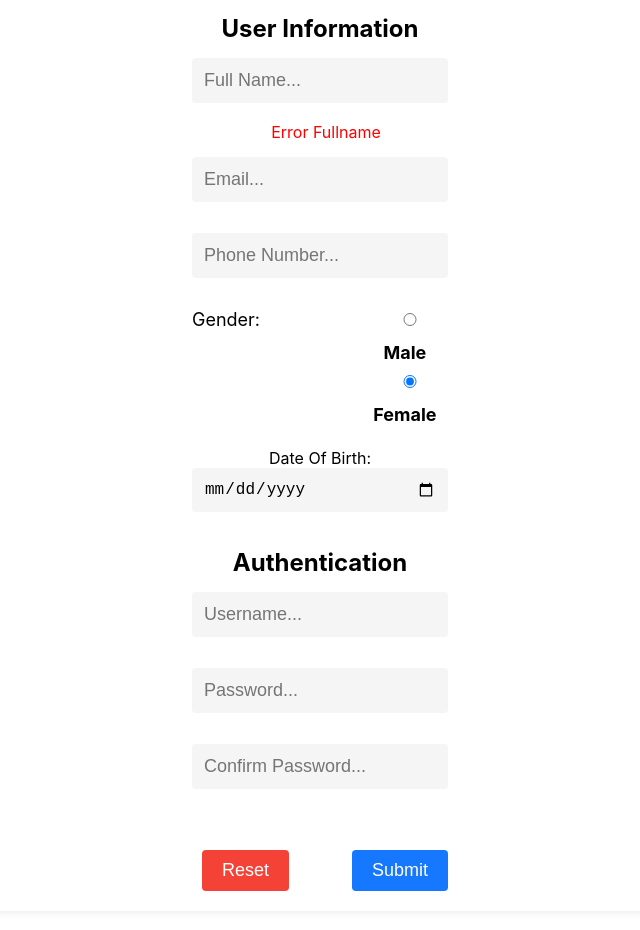
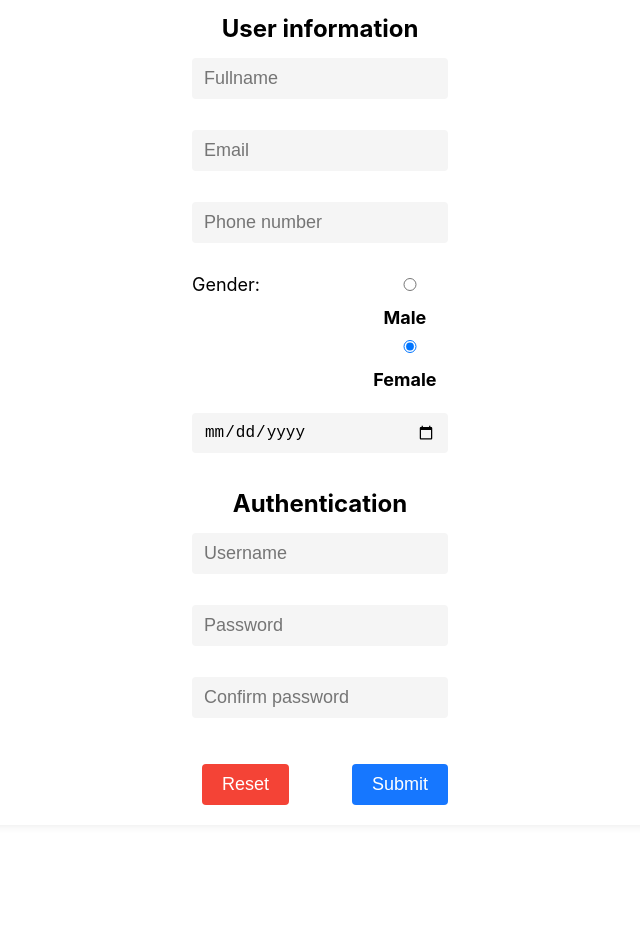
Before and after one commit to Engine194/railway-78-reactjs, a React (Create React App) app in the folder hex-rgb-converter/: page / in a window 1280 px wide. Shown: the part 1320-2250 px from the top of the page, without its empty margins (320-960 px from the left). After the commit the page ends 2165 px from the top, so only its background shows below. Built offline with nearby package versions, Linux system fonts and the light colour scheme.

Commit message:
child component

```diff
--- a/hex-rgb-converter/src/App.js
+++ b/hex-rgb-converter/src/App.js
@@ -1,4 +1,4 @@
-import { useState } from "react";
+import { createContext, useState } from "react";
 import "./App.css";
 import ArrowLeft from "./ArrowLeft";
 import ArrowRight from "./ArrowRight";
@@ -6,11 +6,96 @@ import ColorInput from "./ColorInput";
 import ActionButton from "./ActionButton";
 import { COLOR_TYPE, generateColorInputProps } from "./utils";
 import ChienForm from "./ChienForm";
+import { GENDER_TYPE } from "./utils";
+export const UserFormContext = createContext();
+
+const initialInputValue = { value: "", error: ""}
 
 function App() {
   const [hex, setHex] = useState("");
   const [rgb, setRgb] = useState("");
+  const [fullName, setFullName] = useState(initialInputValue);
+    const [gender, setGender] = useState({
+        value: GENDER_TYPE.FEMALE,
+        error: "",
+    });
+    const [email, setEmail] = useState(initialInputValue);
+    const [username, setUsername] = useState(initialInputValue);
+    const [password, setPassword] = useState(initialInputValue);
+    const [confirmPassword, setConfirmPassword] = useState(initialInputValue);
+    const [dateOfBirth, setDateOfBirth] = useState(initialInputValue);
+    const [phoneNumber, setPhoneNumber] = useState(initialInputValue);
 
+    const onChangeHandlerFactory = (setState) => {
+        return (event) => {
+            const inputEle = event.target;
+            setState((previousState) => {
+                return { ...previousState, value: inputEle.value };
+            });
+        };
+    };
+
+    const resetFullname = () => {
+        setFullName(initialInputValue);
+    }
+
+    const onValidateFactory = (setState) => {
+        return (errorMsg) => {
+            setState((previousState) => {
+                return { ...previousState, error: errorMsg };
+            });
+        };
+    };
+
+    const clearErrors = () => {
+        [
+            setFullName,
+            setGender,
+            setEmail,
+            setUsername,
+            setPassword,
+            setConfirmPassword,
+            setDateOfBirth,
+            setPhoneNumber,
+        ].forEach((setState) => {
+            setState((previousState) => {
+                return { ...previousState, error: "" };
+            });
+        });
+    };
+
+    const handleChangeGender = onChangeHandlerFactory(setGender);
+
+    const handleSubmit = (event) => {
+        event.preventDefault();
+        // validate
+        clearErrors();
+        // validate Fullname
+        if (/[^a-zA-Z ]/.test(fullName.value)) {
+            onValidateFactory(setFullName)("Fullname is not valid...");
+        }
+
+        if (/[^01]/.test(gender.value)) {
+            onValidateFactory(setGender)("Gender is not valid...");
+        }
+
+        if (!/^[\w-.]+@([\w-]+\.)+[\w-]{2,4}$/.test(email.value)) {
+            onValidateFactory(setEmail)("Email is not valid...");
+        }
+
+        const values = {
+            fullName: fullName.value, // alphabet
+            gender: gender.value, // '0' | '1'
+            email: email.value, // must be an email
+            username: username.value, // alphabet | number && min(5) max(50)
+            password: password.value, // min(8) & alphabet(1) & ALPHABET(1) & number(1)
+            confirmPassword: confirmPassword.value, // must equal password
+            dateOfBirth: dateOfBirth.value, // must greater than 10 years old
+            phoneNumber: phoneNumber.value, // min(9) & max(12)
+        };
+        // Call api create user
+        console.log("values...", values); // AXIOS == fetch
+    };
   const toHex = () => {
     const numbers = rgb.split(",").map((num) => (+num).toString(16));
     const newVal = numbers.reduce((acc, val) => {
@@ -78,10 +163,10 @@ function App() {
     });
   };
 
-  const handleSubmit = (e) => {
-    e.preventDefault();
-    console.log('Form submitted:', formData);
-  };
+  // const handleSubmit = (e) => {
+  //   e.preventDefault();
+  //   console.log('Form submitted:', formData);
+  // };
 
   const handleReset = () => {
     setFormData({
@@ -188,8 +273,28 @@ function App() {
           Reset
         </button>
       </form>
-      <ChienForm/>
+      <ChienForm
+        fullName={fullName}
+        email={email}
+        phoneNumber={phoneNumber}
+        gender={gender}
+        dateOfBirth={dateOfBirth}
+        username={username}
+        password={password}
+        confirmPassword={confirmPassword}
+        api={{
+          setFullName,
+          setEmail,
+          setUsername,
+          setPassword,
+          setConfirmPassword,
+          setDateOfBirth,
+          setPhoneNumber,
+          onChangeHandlerFactory
+        }}
+      />
     </div>
+
   );
 }
 export default App;
--- a/hex-rgb-converter/src/ChienForm.js
+++ b/hex-rgb-converter/src/ChienForm.js
@@ -1,169 +1,234 @@
 import { useState } from "react";
-import './ChienForm.css';
+import "./ChienForm.style.css";
 import { GENDER_TYPE } from "./utils";
+import UserInformation from "./Userinformation";
 
-const ChienForm = () => {
-    const [fullName, setFullName] = useState('');
-    const [gender, setGender] = useState(GENDER_TYPE.FEMALE);
-    // const handleChangeFullName = (event) => {
-    //     const inputEle = event.target;
-    //     setFullName(inputEle.value)
+const initialInputValue = { value: "", error: "" };
+const ChienForm = (props) => {
+    const {
+        fullName,
+        email,
+        gender,
+        username,
+        password,
+        confirmPassword,
+        dateOfBirth,
+        phoneNumber,
+        api: {
+            setFullName,
+            setEmail,
+            setUsername,
+            setGender,
+            setPassword,
+            setConfirmPassword,
+            setDateOfBirth,
+            setPhoneNumber,
+            onChangeHandlerFactory,
+            handleChangeGender,
+            handleSubmit,
+        }
+    } = props || {};
+    // const onChangeHandlerFactory = (setState) => {
+    //     return (event) => {
+    //         const inputEle = event.target;
+    //         setState((previousState) => {
+    //             return { ...previousState, value: inputEle.value };
+    //         });
+    //     };
+    // };
+
+    // const resetFullname = () => {
+    //     setFullName(initialInputValue);
     // }
-    // console.log(fullName);
 
-    const [email, setEmail] = useState('');
-    // const handleChangeEmail = (event) => {
-    //     const inputEle = event.target;
-    //     setEmail(inputEle.value)
-    // }
-    // console.log(email);
+    // const onValidateFactory = (setState) => {
+    //     return (errorMsg) => {
+    //         setState((previousState) => {
+    //             return { ...previousState, error: errorMsg };
+    //         });
+    //     };
+    // };
 
-    const [phone, setPhone] = useState('');
-    // const handleChangePhone = (event) => {
-    //     const inputEle = event.target;
-    //     setPhone(inputEle.value)
-    // }
-    // console.log(phone);
+    // const clearErrors = () => {
+    //     [
+    //         setFullName,
+    //         setGender,
+    //         setEmail,
+    //         setUsername,
+    //         setPassword,
+    //         setConfirmPassword,
+    //         setDateOfBirth,
+    //         setPhoneNumber,
+    //     ].forEach((setState) => {
+    //         setState((previousState) => {
+    //             return { ...previousState, error: "" };
+    //         });
+    //     });
+    // };
 
-    const [date, setDate] = useState('');
-    // const handleChangeDate = (event) => {
-    //     const inputEle = event.target;
-    //     setDate(inputEle.value)
-    // }
-    // console.log(date);
+    // const handleChangeGender = onChangeHandlerFactory(setGender);
 
-    const [username, setUsername] = useState('');
-    // const handleChangeUsername = (event) => {
-    //     const inputEle = event.target;
-    //     setUsername(inputEle.value)
-    // }
-    // console.log(username);
+    // const handleSubmit = (event) => {
+    //     event.preventDefault();
+    //     // validate
+    //     clearErrors();
+    //     // validate Fullname
+    //     if (/[^a-zA-Z ]/.test(fullName.value)) {
+    //         onValidateFactory(setFullName)("Fullname is not valid...");
+    //     }
 
-    const [password, setPassword] = useState('');
-    // const handleChangePass = (event) => {
-    //     const inputEle = event.target;
-    //     setPassword(inputEle.value)
-    // }
-    // console.log(password);
+    //     if (/[^01]/.test(gender.value)) {
+    //         onValidateFactory(setGender)("Gender is not valid...");
+    //     }
 
-    const [confirmPass, setConfirmPass] = useState('');
-    // const handleChangeConfirmPass = (event) => {
-    //     const inputEle = event.target;
-    //     setConfirmPass(inputEle.value)
-    // }
-    // console.log(confirmPass);
+    //     if (!/^[\w-.]+@([\w-]+\.)+[\w-]{2,4}$/.test(email.value)) {
+    //         onValidateFactory(setEmail)("Email is not valid...");
+    //     }
 
-    const onChangeHandlerFactory = (setState) => {
-        return (event) => {
-            const inputEle = event.target;
-            setState(inputEle.value);
-        };
-    }
+    //     const values = {
+    //         fullName: fullName.value, // alphabet
+    //         gender: gender.value, // '0' | '1'
+    //         email: email.value, // must be an email
+    //         username: username.value, // alphabet | number && min(5) max(50)
+    //         password: password.value, // min(8) & alphabet(1) & ALPHABET(1) & number(1)
+    //         confirmPassword: confirmPassword.value, // must equal password
+    //         dateOfBirth: dateOfBirth.value, // must greater than 10 years old
+    //         phoneNumber: phoneNumber.value, // min(9) & max(12)
+    //     };
+    //     // Call api create user
+    //     console.log("values...", values); // AXIOS == fetch
+    // };
 
-    // const handleChangeFullName = onChangeHandlerFactory(setFullName);
-    // const handleChangeEmail = onChangeHandlerFactory(setEmail);
-    // const handleChangePhone = onChangeHandlerFactory(setPhone);
-    // const handleChangeDate = onChangeHandlerFactory(setDate);
-    // const handleChangeUsername = onChangeHandlerFactory(setUsername);
-    const handleChangeGender = onChangeHandlerFactory(setGender);
-    const handleSubmit = (event) => {
-        event.preventDefault();
-        const values = {
-            fullName, //alphabet
-            gender, // '0' | '1'
-            email, // must be an email
-            phone, // min(9) & max(12)
-            date, // must greater than 10 years old
-            username,// alphabet | number && min(5) max(50)
-            password, // min(8) & alphabet(1) & alphabet(1) & number(1)
-            confirmPass // must equal password
-        }
-        // Call api create user
-        console.log('values...', values); //AXIOS == fetch
-    }
     return (
-        <div className="chien-form-container">
-            <h1>
-                Register form
-            </h1>
+        <div className="nikita-form-container">
+            <h1>Register new user</h1>
             <form onSubmit={handleSubmit} className="form-row">
                 <div className="form-col form-col-left">
-                    <h2>User Information</h2>
+                    {/* <h2>User information</h2>
           <div className="sub-form">
             <div className="form-control">
-                            <input type="text" name="fullname" placeholder='Full Name...'
-                                value={fullName}
+              <input
+                type="text"
+                name="fullname"
+                placeholder="Fullname"
+                value={fullName.value}
                 onChange={onChangeHandlerFactory(setFullName)}
               />
-                            <p>Error Fullname</p>
+              {fullName.error ? <p>{fullName.error}</p> : null}
             </div>
+
             <div className="form-control">
-                            <input type="text" name="email" placeholder='Email...'
-                                value={email}
+              <input
+                type="text"
+                value={email.value}
                 onChange={onChangeHandlerFactory(setEmail)}
+                name="email"
+                placeholder="Email"
               />
+              {email.error ? <p>{email.error}</p> : null}
             </div>
+
             <div className="form-control">
-                            <input type="text" name="phoneNumber" placeholder='Phone Number...'
-                                value={phone}
-                                onChange={onChangeHandlerFactory(setPhone)}
+              <input
+                type="text"
+                value={phoneNumber.value}
+                onChange={onChangeHandlerFactory(setPhoneNumber)}
+                name="phone"
+                placeholder="Phone number"
               />
+              {phoneNumber.error ? <p>{phoneNumber.error}</p> : null}
             </div>
+
             <div className="gender-container">
               <span>Gender:</span>
-                            <div className="gender-radio">
+              <div className="gender-radios">
                 <label>
                   <input
                     onChange={handleChangeGender}
-                                    checked={gender === GENDER_TYPE.MALE}
+                    checked={gender.value === GENDER_TYPE.MALE}
                     type="radio"
-                                    name="gender" />Male
+                    name="gender"
+                    value={GENDER_TYPE.MALE}
+                  />
+                  Male
                 </label>
                 <label>
                   <input
                     onChange={handleChangeGender}
-                                    checked={gender === GENDER_TYPE.FEMALE}
+                    checked={gender.value === GENDER_TYPE.FEMALE}
                     type="radio"
-                                    name="gender" />Female
+                    name="gender"
+                    value={GENDER_TYPE.FEMALE}
+                  />
+                  Female
                 </label>
               </div>
             </div>
+
             <div className="form-control">
-                            <div>Date Of Birth:</div>
-                            <input type="date" name="dateOfBirth"
-                                value={date}
-                                onChange={onChangeHandlerFactory(setDate)}
+              <input
+                type="date"
+                value={dateOfBirth.value}
+                onChange={onChangeHandlerFactory(setDateOfBirth)}
+                name="dateOfBirth"
               />
             </div>
+          </div> */}
+                    <UserInformation
+                        fullName={fullName}
+                        email={email}
+                        phoneNumber={phoneNumber}
+                        gender={gender}
+                        dateOfBirth={dateOfBirth}
+                        api={{
+                            onChangeHandlerFactory,
+                            setFullName,
+                            setGender,
+                            setEmail,
+                            setUsername,
+                            setPassword,
+                            setConfirmPassword,
+                            setDateOfBirth,
+                            setPhoneNumber,
+                        }
+                        }
+                    />
                 </div>
-                </div>
-                <div className="devider"></div>
+                <div className="divider"></div>
                 <div className="form-col form-col-right">
                     <h2>Authentication</h2>
                     <div className="sub-form">
                         <div className="form-control">
-                            <input type="text" name="username" placeholder='Username...'
-                                value={username}
+                            <input
+                                type="text"
+                                value={username.value}
                                 onChange={onChangeHandlerFactory(setUsername)}
+                                name="username"
+                                placeholder="Username"
                             />
                         </div>
                         <div className="form-control">
-                            <input type="password" name="password" placeholder='Password...'
-                                value={password}
+                            <input
+                                type="password"
+                                value={password.value}
                                 onChange={onChangeHandlerFactory(setPassword)}
+                                name="password"
+                                placeholder="Password"
                             />
                         </div>
                         <div className="form-control">
-                            <input type="password" name="confirmPassword" placeholder='Confirm Password...'
-                                value={confirmPass}
-                                onChange={onChangeHandlerFactory(setConfirmPass)}
+                            <input
+                                type="password"
+                                value={confirmPassword.value}
+                                onChange={onChangeHandlerFactory(setConfirmPassword)}
+                                name="confirmPassword"
+                                placeholder="Confirm password"
                             />
                         </div>
-                        <div className="form-action">
+                    </div>
+                    <div className="form-actions">
                         <button type="reset">Reset</button>
                         <button type="submit">Submit</button>
-
-                        </div>
                     </div>
                 </div>
             </form>
--- a/hex-rgb-converter/src/ChienForm.css
+++ b/hex-rgb-converter/src/ChienForm.style.css
@@ -9,7 +9,7 @@
     text-align: center;
 }
 
-.form-row{
+.form-row {
     max-width: 740px;
     margin: 0 auto;
     display: flex;
@@ -17,69 +17,63 @@
     justify-content: center;
 }
 
-.form-col{
-    flex: 1;
-}
-
-.form-col>h2{
-    margin-bottom: 15px;
-}
-
-.devider {
+.divider {
     width: 1px;
     background-color: black;
 }
 
-/* .form-col-left{
+.form-col {
+    flex: 1;
+}
+
+.form-col>h2 {
+    margin-bottom: 15px;
+}
+
+.form-col-left {
 
 }
 
-.form-col-right{
+.form-col-right {
 
-} */
+}
 
-.sub-form{
+.sub-form {
     display: flex;
     flex-direction: column;
     row-gap: 15px;
 }
 
-.form-control > input{
+.form-control > input {
     width: 100%;
     outline: none;
     font-size: large;
     border: none;
     background-color: whitesmoke;
-    padding: 12px 12px;
+    padding: 10px 12px;
 }
 
 .form-control > p {
     margin-top: 3px;
     margin-bottom: 0;
     color: red;
-    padding-left: 12px;
 }
 
-.gender-container{
+.gender-container {
     display: flex;
     column-gap: 12px;
     justify-content: space-between;
     font-size: large;
 }
 
-/* .gender-radio{
-
-} */
-
-
-.form-action{
+.form-actions {
     margin-top: 30px;
     display: flex;
     column-gap: 30px;
     justify-content: space-between;
 }
 
-.form-action > button {
+.form-actions > button {
     border: none;
     outline: none;
     padding: 10px 20px;
@@ -87,11 +81,11 @@
     transition: opacity 200ms linear;
 }
 
-.form-action > button:hover{
+.form-actions > button:hover {
     opacity: 0.6;
 }
 
-.form-action > button[type="submit"] {
+.form-actions > button[type="submit"] {
     background-color: #1677ff;
     color: white;
 }
--- /dev/null
+++ b/hex-rgb-converter/src/Userinformation.js
@@ -0,0 +1,95 @@
+import React, { Fragment } from "react";
+import { GENDER_TYPE } from "./utils";
+const UserInformation = (props) => {
+
+    const {
+        fullName,
+        email,
+        phoneNumber,
+        gender,
+        dateOfBirth,
+        api: {
+            onChangeHandlerFactory,
+            setFullName,
+            setEmail,
+            setPhoneNumber,
+            handleChangeGender,
+            setDateOfBirth,
+        },
+    } = props || {};
+    return (
+        <Fragment>
+            <h2>User information</h2>
+            <div className="sub-form">
+                <div className="form-control">
+                    <input
+                        type="text"
+                        name="fullname"
+                        placeholder="Fullname"
+                        value={fullName.value}
+                        onChange={onChangeHandlerFactory(setFullName)}
+                    />
+                    {fullName.error ? <p>{fullName.error}</p> : null}
+                </div>
+
+                <div className="form-control">
+                    <input
+                        type="text"
+                        value={email.value}
+                        onChange={onChangeHandlerFactory(setEmail)}
+                        name="email"
+                        placeholder="Email"
+                    />
+                    {email.error ? <p>{email.error}</p> : null}
+                </div>
+
+                <div className="form-control">
+                    <input
+                        type="text"
+                        value={phoneNumber.value}
+                        onChange={onChangeHandlerFactory(setPhoneNumber)}
+                        name="phone"
+                        placeholder="Phone number"
+                    />
+                    {phoneNumber.error ? <p>{phoneNumber.error}</p> : null}
+                </div>
+
+                <div className="gender-container">
+                    <span>Gender:</span>
+                    <div className="gender-radios">
+                        <label>
+                            <input
+                                onChange={handleChangeGender}
+                                checked={gender.value === GENDER_TYPE.MALE}
+                                type="radio"
+                                name="gender"
+                                value={GENDER_TYPE.MALE}
+                            />
+                            Male
+                        </label>
+                        <label>
+                            <input
+                                onChange={handleChangeGender}
+                                checked={gender.value === GENDER_TYPE.FEMALE}
+                                type="radio"
+                                name="gender"
+                                value={GENDER_TYPE.FEMALE}
+                            />
+                            Female
+                        </label>
+                    </div>
+                </div>
+
+                <div className="form-control">
+                    <input
+                        type="date"
+                        value={dateOfBirth.value}
+                        onChange={onChangeHandlerFactory(setDateOfBirth)}
+                        name="dateOfBirth"
+                    />
+                </div>
+            </div>
+        </Fragment>
+    )
+}
+export default UserInformation;
```
Also changed, not shown: 1 other file (tests, documents, lock files or other folders). Lines whose indentation alone changed are shown as unchanged.
